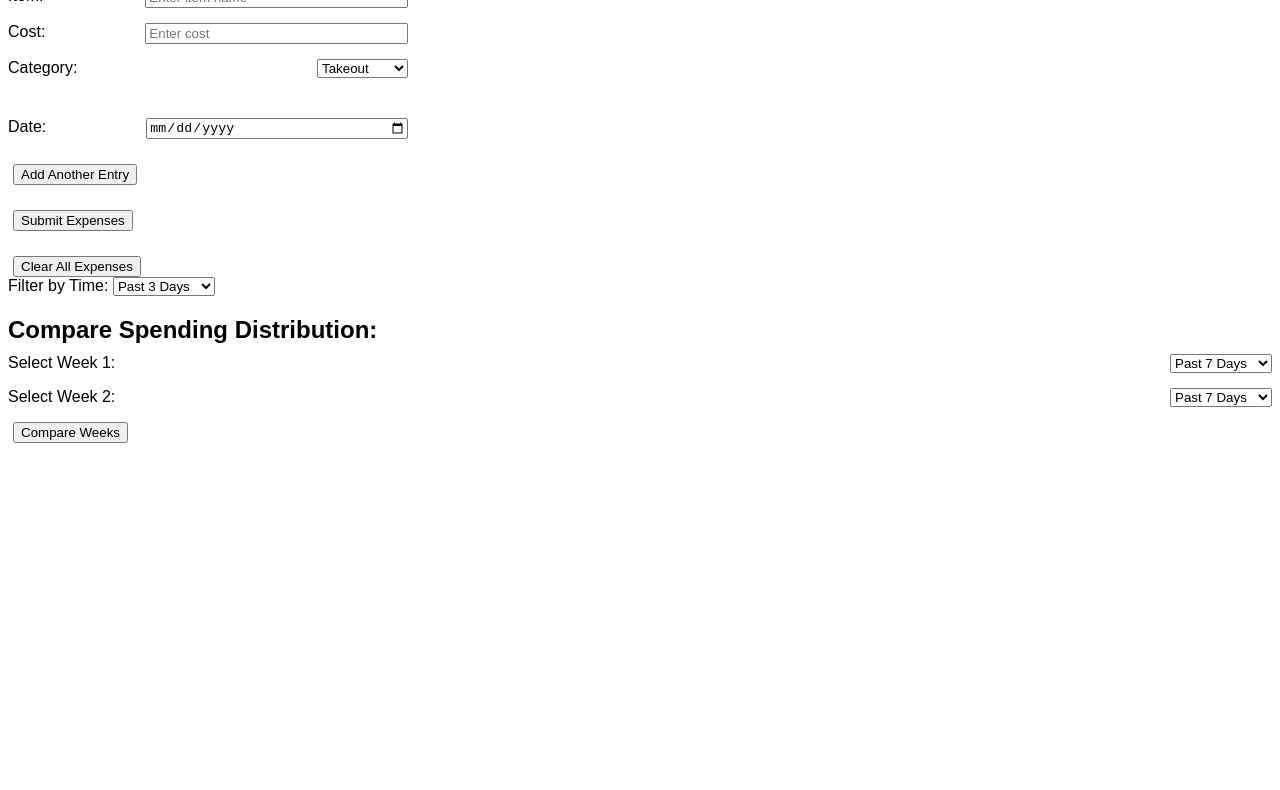
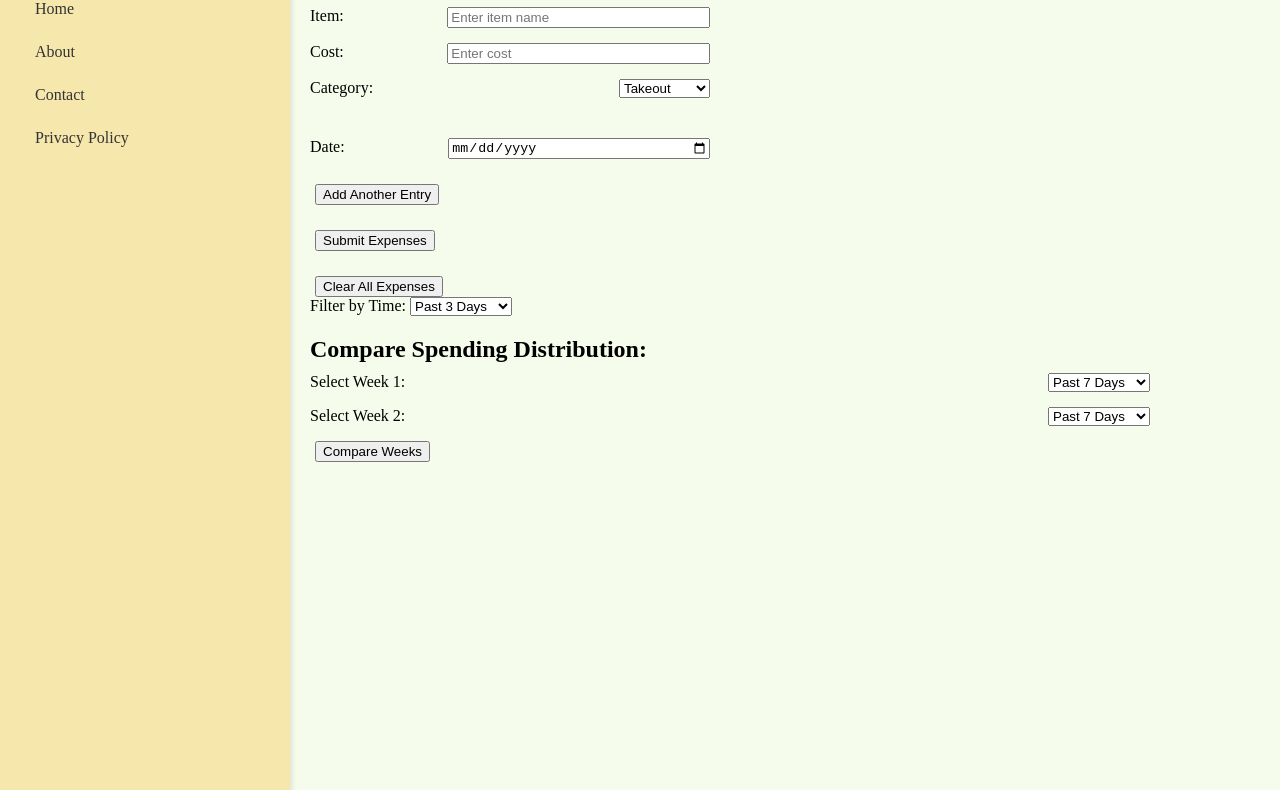
Before and after one commit to BenKTAMU/expense-tracker-b4g, a plain HTML site: page index.html in a window 1280 px wide. Shown: the part 93-883 px from the top of the page. Drawn offline with nearby package versions, Linux system fonts and the light colour scheme; a web font is replaced by a local one.

Commit message:
more css

```diff
--- a/index.html
+++ b/index.html
@@ -6,10 +6,23 @@
     <title>Build4Good Expense Tracker</title>
 
     <link rel="stylesheet" href="styles.css">
+    <link href="https://fonts.googleapis.com/css2?family=Inclusive+Sans:wght@400;700&display=swap" rel="stylesheet">
 </head>
 <body>
+
+<div class="page-container">
+    <aside class="sidebar">
+        <h2>Sidebar</h2>
+        <ul>
+            <li><a href="index.html">Home</a></li>
+            <li><a href="about.html">About</a></li>
+            <li><a href="contact.html">Contact</a></li>
+            <li><a href="privacy.html">Privacy Policy</a></li>
+        </ul>
+    </aside>
+
+    <main class="main-content">
         <h1>Expense Tracker</h1>
-
         <form class="form-container" id="expense-form">
             <div id="entries-container">
                 <div class="entry-container">
@@ -47,11 +60,10 @@
 
         <button id="clear-expenses">Clear All Expenses</button>
 
-    <div id="itemsDisplay">
-    </div>
+        <!-- <div id="itemsDisplay"></div> -->
 
         <div class="time-filter-container" style="margin-left: 0px;">
-        <label for ="time-filter">Filter by Time: </label>
+            <label for="time-filter">Filter by Time: </label>
             <select id="time-filter">
                 <option value="3">Past 3 Days</option>
                 <option value="7">Past 7 Days</option>
@@ -59,8 +71,6 @@
                 <option value="all">All Time</option>
             </select>
         </div>
-
-
 
         <h2>Compare Spending Distribution:</h2>
 
@@ -84,10 +94,7 @@
 
         <button id="compare-weeks">Compare Weeks</button>
 
-
-
         <div class="chart-container-wrapper">
-
             <div class="chart-container">
                 <canvas id="week1PieChart"></canvas>
             </div>
@@ -95,15 +102,13 @@
                 <canvas id="week2PieChart"></canvas>
             </div>
         </div>
-
-
-
+    </main>
+</div>
 
     <script src="https://cdn.jsdelivr.net/npm/chart.js"></script>
 
 
     <script src="expense_tracker.js"></script>
 
-
 </body>
 </html>
--- a/light.css
+++ b/light.css
@@ -1,51 +1,51 @@
 .light {
-  --md-sys-color-primary: rgb(42 91 0);
-  --md-sys-color-surface-tint: rgb(50 107 0);
+  --md-sys-color-primary: rgb(109 94 0);
+  --md-sys-color-surface-tint: rgb(109 94 0);
   --md-sys-color-on-primary: rgb(255 255 255);
-  --md-sys-color-primary-container: rgb(63 132 0);
-  --md-sys-color-on-primary-container: rgb(255 255 255);
-  --md-sys-color-secondary: rgb(66 104 39);
+  --md-sys-color-primary-container: rgb(236 211 87);
+  --md-sys-color-on-primary-container: rgb(73 62 0);
+  --md-sys-color-secondary: rgb(105 94 48);
   --md-sys-color-on-secondary: rgb(255 255 255);
-  --md-sys-color-secondary-container: rgb(198 244 162);
-  --md-sys-color-on-secondary-container: rgb(47 83 20);
-  --md-sys-color-tertiary: rgb(0 91 86);
+  --md-sys-color-secondary-container: rgb(246 231 172);
+  --md-sys-color-on-secondary-container: rgb(84 74 30);
+  --md-sys-color-tertiary: rgb(69 104 17);
   --md-sys-color-on-tertiary: rgb(255 255 255);
-  --md-sys-color-tertiary-container: rgb(0 131 125);
-  --md-sys-color-on-tertiary-container: rgb(255 255 255);
+  --md-sys-color-tertiary-container: rgb(182 225 125);
+  --md-sys-color-on-tertiary-container: rgb(42 70 0);
   --md-sys-color-error: rgb(186 26 26);
   --md-sys-color-on-error: rgb(255 255 255);
   --md-sys-color-error-container: rgb(255 218 214);
   --md-sys-color-on-error-container: rgb(65 0 2);
-  --md-sys-color-background: rgb(246 252 235);
-  --md-sys-color-on-background: rgb(24 29 19);
-  --md-sys-color-surface: rgb(246 252 235);
-  --md-sys-color-on-surface: rgb(24 29 19);
-  --md-sys-color-surface-variant: rgb(220 230 206);
-  --md-sys-color-on-surface-variant: rgb(64 74 56);
-  --md-sys-color-outline: rgb(112 122 102);
-  --md-sys-color-outline-variant: rgb(192 202 179);
+  --md-sys-color-background: rgb(255 249 237);
+  --md-sys-color-on-background: rgb(30 28 19);
+  --md-sys-color-surface: rgb(255 249 237);
+  --md-sys-color-on-surface: rgb(30 28 19);
+  --md-sys-color-surface-variant: rgb(234 226 203);
+  --md-sys-color-on-surface-variant: rgb(75 71 54);
+  --md-sys-color-outline: rgb(125 119 100);
+  --md-sys-color-outline-variant: rgb(206 198 176);
   --md-sys-color-shadow: rgb(0 0 0);
   --md-sys-color-scrim: rgb(0 0 0);
-  --md-sys-color-inverse-surface: rgb(45 50 39);
-  --md-sys-color-inverse-on-surface: rgb(237 243 226);
-  --md-sys-color-inverse-primary: rgb(133 220 71);
-  --md-sys-color-primary-fixed: rgb(160 249 97);
-  --md-sys-color-on-primary-fixed: rgb(11 32 0);
-  --md-sys-color-primary-fixed-dim: rgb(133 220 71);
-  --md-sys-color-on-primary-fixed-variant: rgb(36 81 0);
-  --md-sys-color-secondary-fixed: rgb(194 240 158);
-  --md-sys-color-on-secondary-fixed: rgb(11 32 0);
-  --md-sys-color-secondary-fixed-dim: rgb(167 211 133);
-  --md-sys-color-on-secondary-fixed-variant: rgb(43 80 16);
-  --md-sys-color-tertiary-fixed: rgb(128 245 237);
-  --md-sys-color-on-tertiary-fixed: rgb(0 32 30);
-  --md-sys-color-tertiary-fixed-dim: rgb(97 217 209);
-  --md-sys-color-on-tertiary-fixed-variant: rgb(0 80 76);
-  --md-sys-color-surface-dim: rgb(215 220 204);
-  --md-sys-color-surface-bright: rgb(246 252 235);
+  --md-sys-color-inverse-surface: rgb(51 48 39);
+  --md-sys-color-inverse-on-surface: rgb(247 240 226);
+  --md-sys-color-inverse-primary: rgb(223 198 76);
+  --md-sys-color-primary-fixed: rgb(252 226 101);
+  --md-sys-color-on-primary-fixed: rgb(33 27 0);
+  --md-sys-color-primary-fixed-dim: rgb(223 198 76);
+  --md-sys-color-on-primary-fixed-variant: rgb(82 70 0);
+  --md-sys-color-secondary-fixed: rgb(241 227 168);
+  --md-sys-color-on-secondary-fixed: rgb(33 27 0);
+  --md-sys-color-secondary-fixed-dim: rgb(212 199 142);
+  --md-sys-color-on-secondary-fixed-variant: rgb(80 71 26);
+  --md-sys-color-tertiary-fixed: rgb(196 241 139);
+  --md-sys-color-on-tertiary-fixed: rgb(16 32 0);
+  --md-sys-color-tertiary-fixed-dim: rgb(169 212 114);
+  --md-sys-color-on-tertiary-fixed-variant: rgb(48 79 0);
+  --md-sys-color-surface-dim: rgb(224 217 204);
+  --md-sys-color-surface-bright: rgb(255 249 237);
   --md-sys-color-surface-container-lowest: rgb(255 255 255);
-  --md-sys-color-surface-container-low: rgb(240 246 229);
-  --md-sys-color-surface-container: rgb(235 240 223);
-  --md-sys-color-surface-container-high: rgb(229 234 218);
-  --md-sys-color-surface-container-highest: rgb(223 229 212);
+  --md-sys-color-surface-container-low: rgb(250 243 229);
+  --md-sys-color-surface-container: rgb(244 237 223);
+  --md-sys-color-surface-container-high: rgb(238 232 218);
+  --md-sys-color-surface-container-highest: rgb(232 226 212);
 }
--- a/styles.css
+++ b/styles.css
@@ -4,13 +4,46 @@
     max-width: 400px;
     /* margin: 0 auto; */
     margin-left: 0px;
+
 }
 
 .form-row {
     display: flex;
     justify-content: space-between;
     margin-bottom: 15px;
+
 }
+
+#intro-text-container {
+    display: flex; /* Use flexbox for alignment */
+    flex-direction: column; /* Stack items vertically */
+    justify-content: center; /* Center items vertically */
+    align-items: center; /* Center items horizontally */
+    text-align: center; /* Center the text inside the container */
+    margin-left: 65vh;
+    width: 100%; /* fill the width of the container */
+    max-width: 100%; /* Prevent it from exceeding the container's width */
+}
+
+#button-container{
+    margin-top: 20px;
+}
+
+#start-button{
+    background-color: #CEC6B0; /* background */
+    border: none; /* Remove borders */
+    color: black; /* White text */
+    padding: 15px 32px; /* Some padding */
+    text-align: center; /* Centered text */
+    text-decoration: none; /* Remove underline */
+    display: inline-block; /* Get the block element to behave like an inline element */
+    font-size: 16px; /* Increase font size */
+    margin: 4px 2px; /* Add some margin */
+    cursor: pointer; /* Pointer/hand icon on hover */
+    border-radius: 12px; /* Rounded corners */
+}
+
+
 
 
 .form-row label {
@@ -50,8 +83,67 @@
     margin: 10px; /* Add some space around each chart */
 }
 
+.vertical-line {
+    width: 2px; /* Thickness of the line */
+    background-color: green; /* Green color for the line */
+    margin-left: 50vh; /* Add spacing around the line */
+}
 
-body { font-family: sans-serif; }
+
+body {
+    margin: 0;
+    font-family: 'Inclusive Sans';
+
+
+}
+
+/* Ensure the page container uses flexbox for layout */
+.page-container {
+    display: flex; /* Use flexbox to arrange sidebar and main content horizontally */
+    min-height: 100vh; /* Make the container take up the full height of the viewport */
+    background-color: rgb(246 252 235);
+}
+
+/* Style the sidebar */
+.sidebar {
+    width: 250px; /* Set a fixed width for the sidebar */
+    background-color: #F6E7AC; /* Light gray background */
+    padding: 20px; /* Add padding inside the sidebar */
+    box-shadow: 2px 0 5px rgba(0, 0, 0, 0.1); /* Add a subtle shadow */
+}
+
+/* Style the sidebar links */
+.sidebar ul {
+    list-style: none; /* Remove bullet points */
+    padding: 0; /* Remove padding */
+}
+
+.sidebar li a {
+    text-decoration: none; /* Remove underline from links */
+    color: #333; /* Dark text color */
+    padding: 10px 15px; /* Add padding to links */
+    display: block; /* Make links take up the full width */
+}
+
+.sidebar li a:hover {
+    background-color: #ddd; /* Light gray background on hover */
+    color: #000; /* Black text color on hover */
+}
+
+.responsive-svg {
+    width: 100%; /* Make the SVG fill the width of the container */
+    height: auto; /* Maintain the aspect ratio */
+    display: block; /* Remove inline spacing below the image */
+    max-width: 100%; /* Prevent it from exceeding the container's width */
+}
+
+/* Style the main content */
+.main-content {
+    /* flex: 1; Allow the main content to take up the remaining space */
+    padding: 20px; /* Add padding inside the main content */
+    overflow: auto; /* Allow scrolling if content overflows */
+}
+
 form, h2 { margin-bottom: 10px; }
 button { margin-left: 5px; }
 li { margin-bottom: 5px; }
```
Also changed, not shown: forms.html (added, +71 -0 lines), home.html (added, +42 -0 lines), clouds.svg (added). Lines whose indentation alone changed are shown as unchanged.
